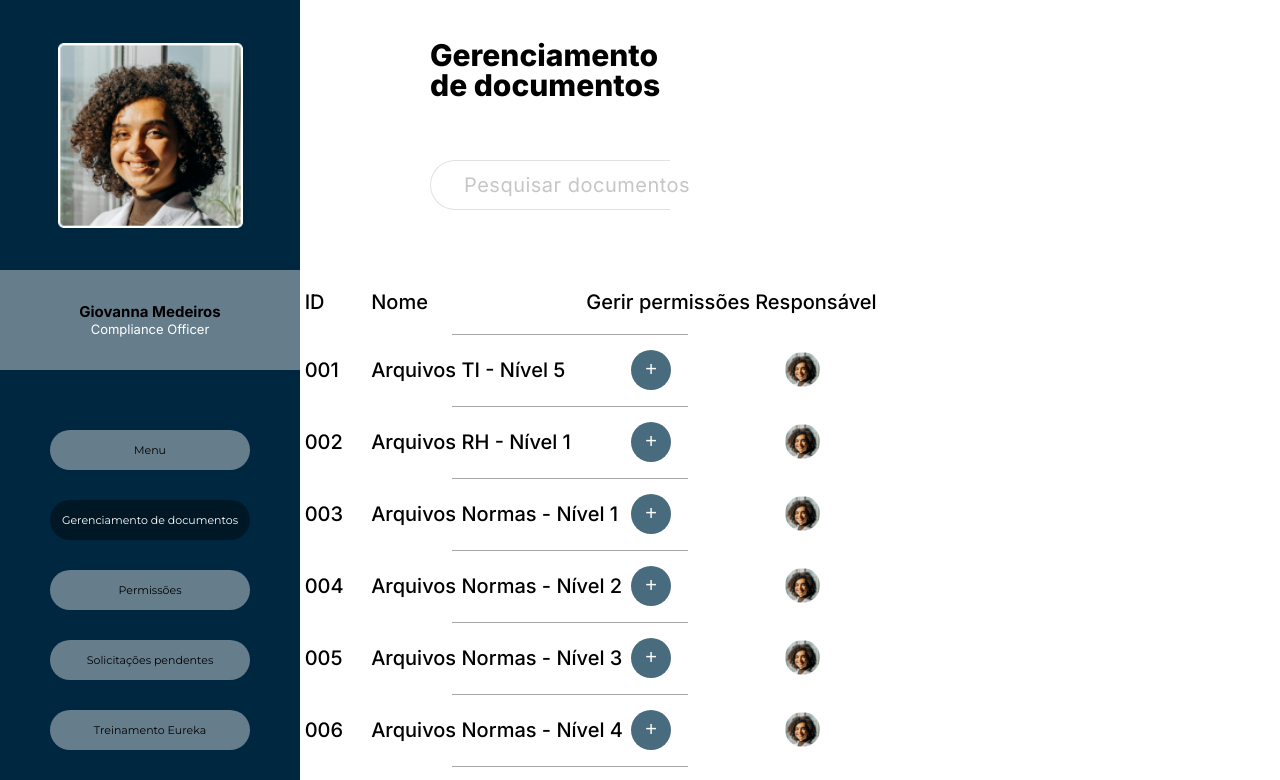
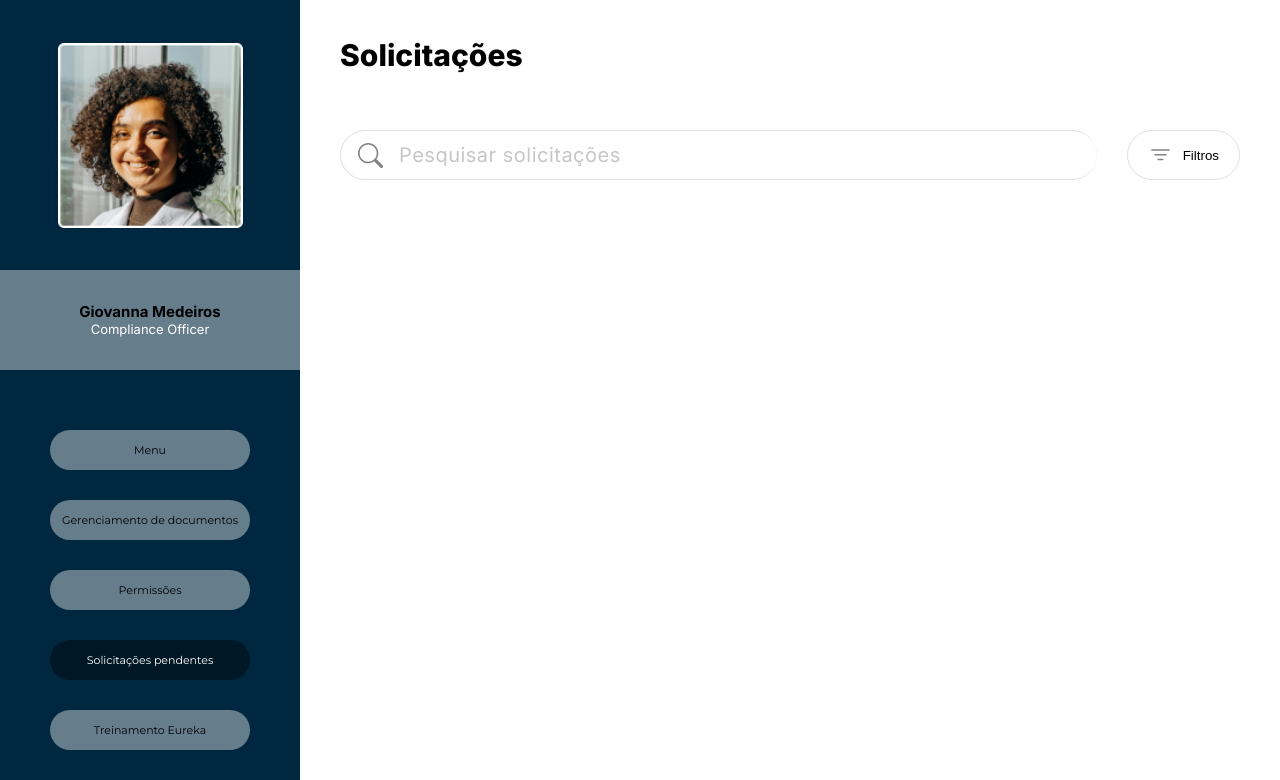
Before and after one commit to kenzotanaka17/Challenge-TalkOn, a React (Vite) app in the folder TalkOn/: page /requests in a window 1280 px wide. Shown: the top 780 px of the page. Built offline with nearby package versions, Linux system fonts and the light colour scheme.

Commit message:
feat: Implementando o título e inputs na page

```diff
--- a/TalkOn/src/App.tsx
+++ b/TalkOn/src/App.tsx
@@ -4,6 +4,7 @@ import { DocsManagement } from "./pages/docs-management";
 import { ErrorPage } from "./pages/error";
 import { Menu } from "./pages/menu";
 import { Permissions } from "./pages/permissions";
+import { PendingRequests } from "./pages/pending-requests";
 
 const router = createBrowserRouter([
   {
@@ -24,7 +25,7 @@ const router = createBrowserRouter([
   },
   {
     path: '/requests',
-    element: <DocsManagement />
+    element: <PendingRequests />
   },
   {
     path: '/training',
--- a/TalkOn/src/pages/pending-requests/index.tsx
+++ b/TalkOn/src/pages/pending-requests/index.tsx
@@ -0,0 +1,23 @@
+import { BsFilter, BsSearch } from 'react-icons/bs'
+import { SideBar } from '../../components/sideBar'
+import styles from './pending-requests.module.css'
+
+export function PendingRequests() {
+    return(
+        <div className={styles.container}>
+            <SideBar page='requests'/>
+            <section className={styles.requests}>
+                <h1>Solicitações</h1>
+                <div className={styles.inputs}>
+                    <label className={styles.label}>
+                        <BsSearch size={"2.5rem"} color="#828282"/>
+                        <input
+                            placeholder="Pesquisar solicitações"
+                        />
+                    </label>
+                    <button><BsFilter size={"2.5rem"} color="#828282"/> Filtros</button>
+                </div>
+            </section>
+        </div>
+    )
+}
--- a/TalkOn/src/pages/pending-requests/pending-requests.module.css
+++ b/TalkOn/src/pages/pending-requests/pending-requests.module.css
@@ -0,0 +1,75 @@
+@import url('https://fonts.googleapis.com/css2?family=Inter:wght@100..900&family=Montserrat:wght@100..900&display=swap');
+
+* {
+    margin: 0;
+    padding: 0;
+    box-sizing: border-box;
+}
+
+html {
+    font-size: 62,5%;
+}
+
+.container {
+    height: 120vh;
+    background-color: #ffffff;
+    display: flex;
+    width: 100%;
+}
+
+.requests {
+    width: 100%;
+    padding: 4rem;
+}
+
+.requests h1 {
+    font-family: "Inter", sans-serif;
+    font-weight: 800;
+    font-size: 3rem;
+    line-height: 3rem;
+}
+
+.inputs {
+    display: flex;
+    gap: 3rem;
+}
+
+.inputs label {
+    display: flex;
+    align-items: center;
+    position: relative;
+    border: 1px solid #e0e0e0;
+    border-radius: 9rem;
+    border-right: none;
+    height: 5rem;
+    margin-top: 6rem;
+    cursor: text;
+}
+
+.inputs button {
+    background-color: transparent;
+    display: flex;
+    align-items: center;
+    border-radius: 9rem;
+    gap: 1rem;
+    padding: 0 2rem;
+    border: 1px solid #e0e0e0;
+    height: 5rem;
+    margin-top: 6rem;
+}
+
+.label input {
+    font-family: "Inter", sans-serif;
+    font-weight: 400;
+    line-height: 2.4rem;
+    font-size: 2rem;
+}
+
+.label input:focus {
+    border: none;
+    outline: 0;
+}
+
+.inputs button:hover {
+    cursor: pointer;
+}
```
